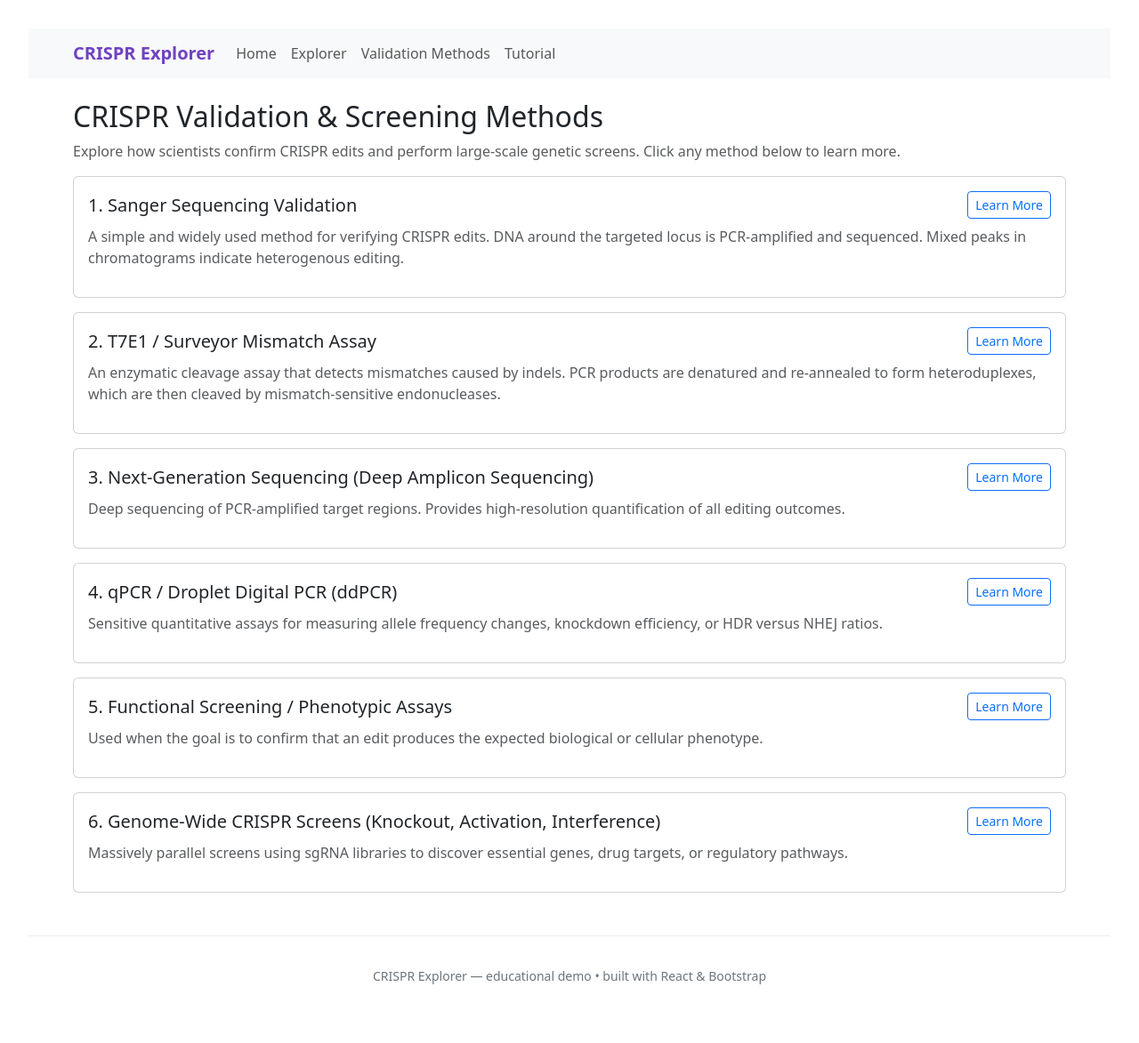
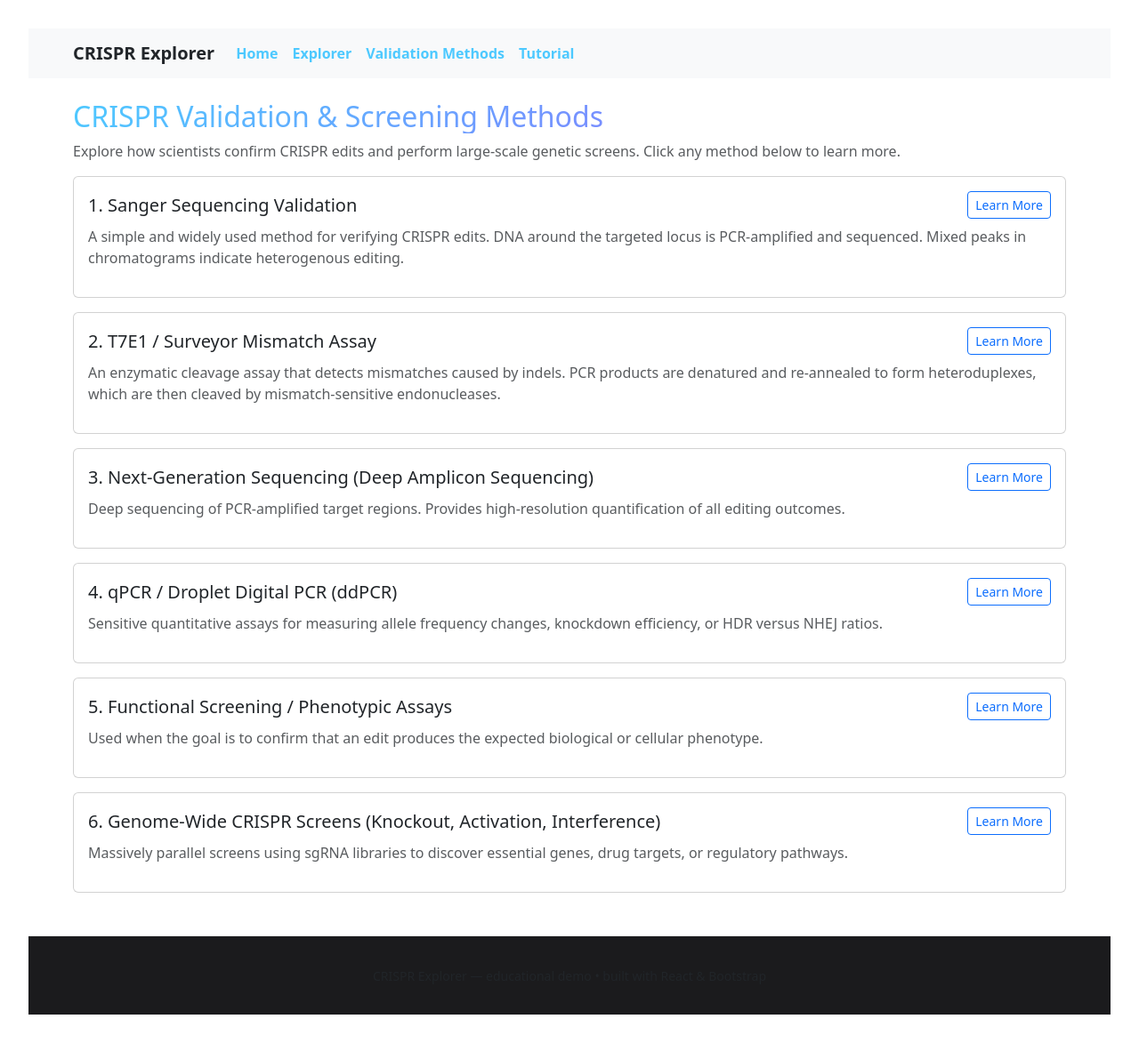
Before and after one commit to CS571-F25/p68, a React (Vite) app: page /#/ValidationMethods in a window 1280 px wide. Shown: the whole page at 89% size. Built offline with nearby package versions, Linux system fonts and the light colour scheme.

Commit message:
Corrected CSS

```diff
--- a/src/index.css
+++ b/src/index.css
@@ -1,7 +1,133 @@
+/* ========= CRISPR COLOR PALETTE ========= */
 :root {
-  --accent: #6f42c1;
-  --muted: #6c757d;
+  --crispr-pink: #ff4fa3;
+  --crispr-blue: #4dc9ff;
+  --crispr-purple: #9b5dff;
+  --crispr-yellow: #ffe45e;
+  --crispr-background: #f7faff;
+  --crispr-dark: #1b1b1d;
 }
+
+/* ========= GLOBAL PAGE STYLE ========= */
+body {
+  background: var(--crispr-background);
+  font-family: 'Inter', sans-serif;
+  margin: 0;
+  padding: 0;
+  color: var(--crispr-dark);
+}
+
+/* ========= CRISPR DNA GRADIENT HEADER ========= */
+header {
+  background: linear-gradient(135deg, var(--crispr-pink), var(--crispr-blue));
+  padding: 2.5rem 2rem;
+  text-align: center;
+  color: white;
+  border-bottom-left-radius: 25px;
+  border-bottom-right-radius: 25px;
+  box-shadow: 0 4px 20px rgba(0,0,0,0.15);
+}
+
+/* ========= PAGE CONTAINERS ========= */
+.page-container {
+  margin: 2rem auto;
+  padding: 2rem;
+  width: min(90%, 900px);
+  background: white;
+  border-radius: 20px;
+  box-shadow: 0 4px 10px rgba(0,0,0,0.07);
+  position: relative;
+}
+
+/* Adds a fun DNA-wave background */
+.page-container::before {
+  content: "";
+  background: url('https://i.imgur.com/2gQv1Bk.png');
+  opacity: 0.07;
+  position: absolute;
+  inset: 0;
+  z-index: 0;
+  background-size: cover;
+}
+
+/* Make sure content stays above */
+.page-container > * {
+  position: relative;
+  z-index: 5;
+}
+
+/* ========= TITLES ========= */
+h1, h2, h3 {
+  font-weight: 700;
+  background: linear-gradient(135deg, var(--crispr-blue), var(--crispr-purple));
+  background-clip: text;
+  -webkit-background-clip: text;
+  -webkit-text-fill-color: transparent;
+}
+
+/* ========= BUTTONS ========= */
+.btn-crispr {
+  background: linear-gradient(135deg, var(--crispr-pink), var(--crispr-purple));
+  color: white !important;
+  border: none;
+  padding: 0.7rem 1.3rem;
+  border-radius: 12px;
+  font-size: 1.1rem;
+  transition: 0.2s ease;
+}
+
+.btn-crispr:hover {
+  transform: translateY(-2px);
+  box-shadow: 0 8px 20px rgba(255, 79, 163, 0.3);
+}
+
+/* Disabled button */
+.btn-crispr:disabled {
+  background: #d3d3d3;
+  cursor: not-allowed;
+  transform: none;
+  box-shadow: none;
+}
+
+/* ========= CRISPR BUBBLE/INFO CARDS ========= */
+.crispr-card {
+  background: white;
+  border-left: 6px solid var(--crispr-blue);
+  border-radius: 14px;
+  padding: 1.3rem 1.5rem;
+  margin: 1rem 0;
+  box-shadow: 0 1px 5px rgba(0,0,0,0.1);
+  transition: 0.25s ease;
+}
+
+.crispr-card:hover {
+  transform: translateY(-4px);
+  border-color: var(--crispr-pink);
+}
+
+/* ========= NAVBAR (fun neon look) ========= */
+.navbar {
+  background: var(--crispr-dark);
+}
+
+.navbar a.nav-link {
+  color: var(--crispr-blue) !important;
+  font-weight: 600;
+}
+
+.navbar a.nav-link:hover {
+  color: var(--crispr-pink) !important;
+}
+
+/* ========= FOOTER ========= */
+footer {
+  background: var(--crispr-dark);
+  padding: 1.5rem;
+  text-align: center;
+  color: var(--crispr-blue);
+  margin-top: 2rem;
+}
+
 
 #root {
   max-width: 1280px;
```
Also changed, not shown: 4 other files (tests, documents, lock files or other folders).
